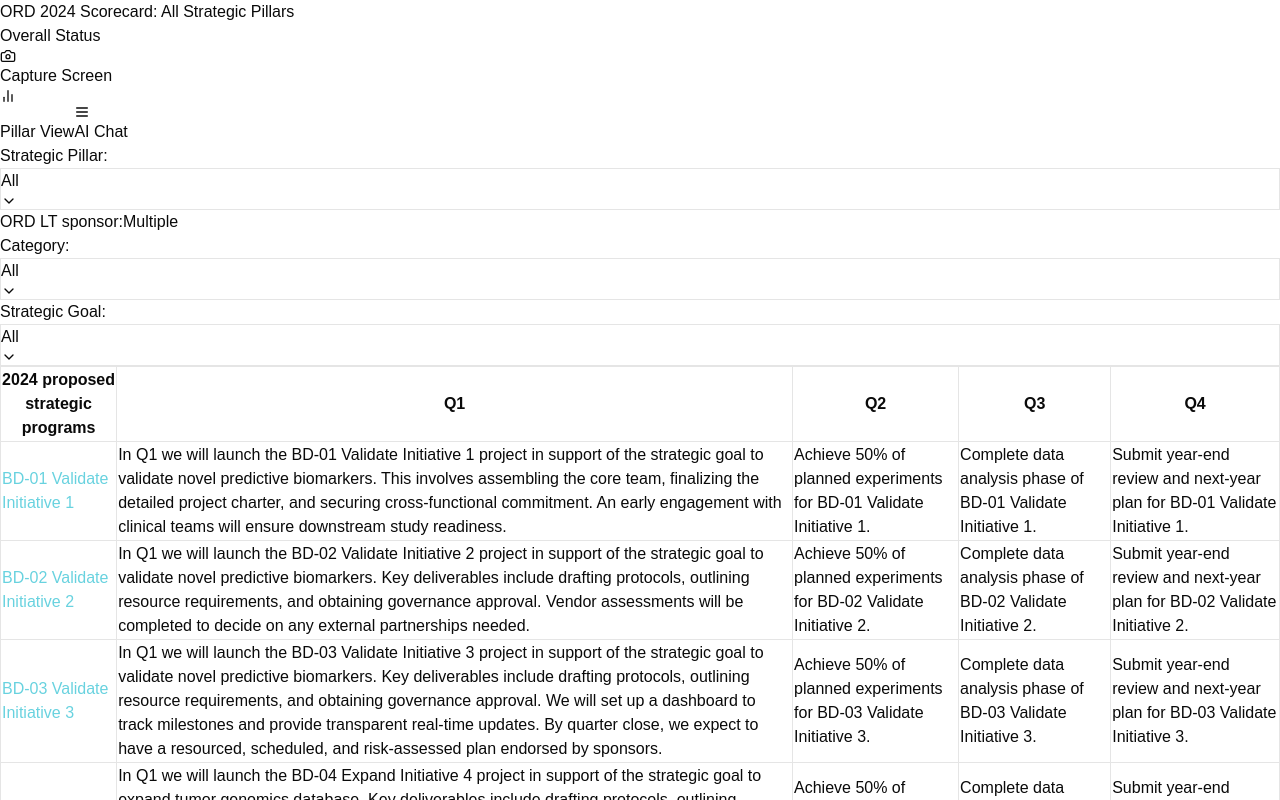
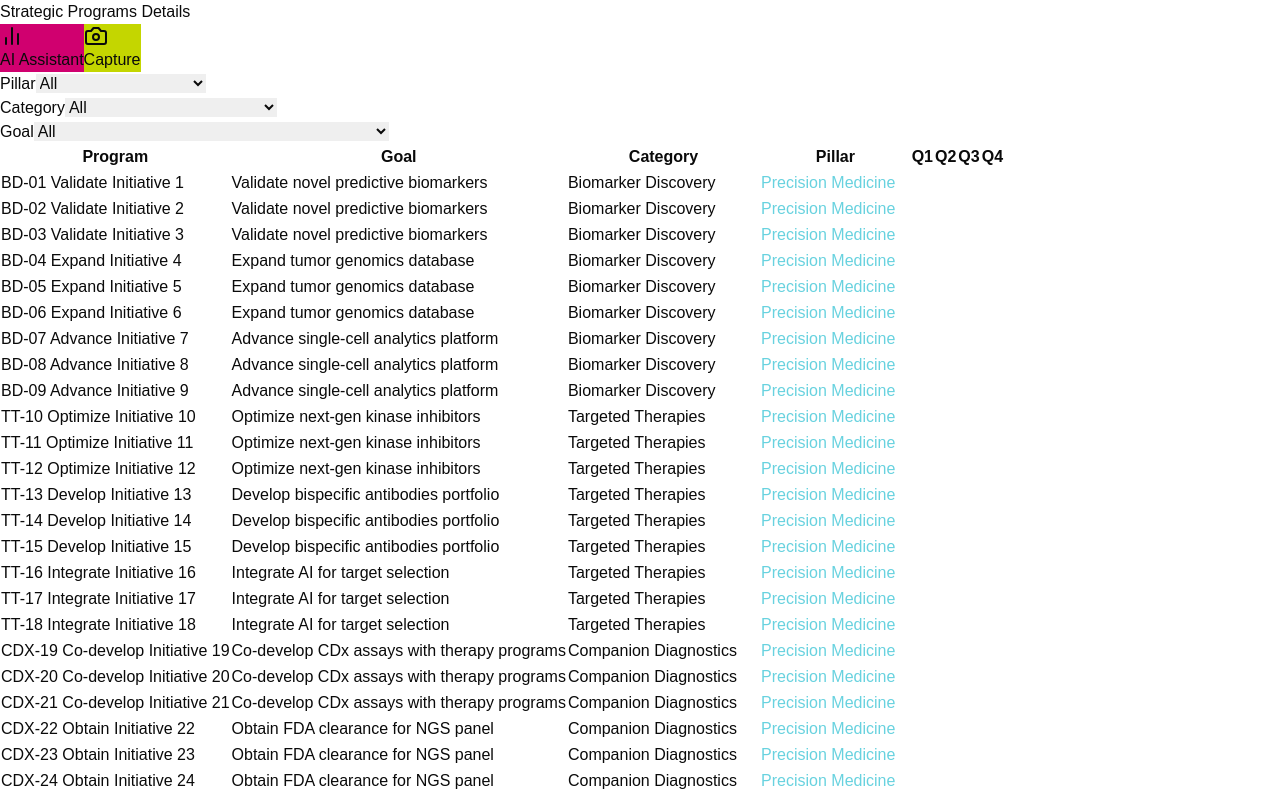
Before and after one commit to mikepica/Scorecard_app, a Next.js app: page /details in a window 1280 px wide. Shown: the top 800 px of the page. Built offline with nearby package versions, Linux system fonts and the light colour scheme.

Commit message:
more changes that didn't work

```diff
--- a/src/app/details/page.tsx
+++ b/src/app/details/page.tsx
@@ -10,6 +10,7 @@ import { AIChat } from "@/features/ai-chat/components/AIChat"
 import type { StrategicProgram, Pillar, Category, StrategicGoal, ScoreCardData } from "@/features/scorecard/types"
 import { Toast } from "@/shared/components/common/Toast"
 import { Dropdown } from "@/shared/components/ui/forms/Dropdown"
+import { StatusIndicator } from "@/features/scorecard/components/StatusIndicator"
 
 // Special value to represent "All" selection
 const ALL_VALUE = "all"
@@ -250,20 +251,19 @@ export default function DetailsPage() {
     const programs: Array<StrategicProgram & { goalText: string; categoryName: string; pillarName: string }> = []
 
     data.pillars.forEach((pillar) => {
-      // Skip if specific pillar selected and doesn't match
+      // Skip if specific pillar selected and this isn't it
       if (selectedPillar !== ALL_VALUE && pillar.id !== selectedPillar) return
 
       pillar.categories.forEach((category) => {
-        // Skip if specific category selected and doesn't match
+        // Skip if specific category selected and this isn't it
         if (selectedCategory !== ALL_VALUE && category.id !== selectedCategory) return
 
         category.goals.forEach((goal) => {
-          // Skip if specific goal selected and doesn't match
+          // Skip if specific goal selected and this isn't it
           if (selectedGoal !== ALL_VALUE && goal.id !== selectedGoal) return
 
-          // Add all programs from matching goals
-          if (goal.programs && goal.programs.length > 0) {
-            goal.programs.forEach((program) => {
+          // Add each program with its context
+          goal.programs?.forEach((program) => {
             programs.push({
               ...program,
               goalText: goal.text,
@@ -271,13 +271,12 @@ export default function DetailsPage() {
               pillarName: pillar.name,
             })
           })
-          }
         })
       })
     })
 
     return programs
-  }, [selectedPillar, selectedCategory, selectedGoal, data])
+  }, [data, selectedPillar, selectedCategory, selectedGoal])
 
   // Get sponsor information
   const sponsor = useMemo(() => {
@@ -358,45 +357,36 @@ export default function DetailsPage() {
   }
 
   const getPillarHeaderColor = (pillarName: string) => {
-    // If showing all pillars, use a neutral color
-    if (pillarName.toLowerCase().includes("all")) {
-      return "bg-gray-600"
-    }
-
     switch (pillarName.toLowerCase()) {
       case "science & innovation":
-        return "bg-cyan-500"
+        return "bg-pillar-gold/20 text-pillar-gold"
       case "growth & ta leadership":
-        return "bg-pink-600"
+        return "bg-pillar-magenta/20 text-pillar-magenta"
       case "people & sustainability":
-        return "bg-pillar-lime"
+        return "bg-pillar-lime/20 text-pillar-lime"
       case "precision medicine":
-        return "bg-pillar-light-blue"
+        return "bg-pillar-light-blue/20 text-pillar-light-blue"
       case "pipeline acceleration":
-        return "bg-pillar-magenta"
+        return "bg-pillar-magenta/20 text-pillar-magenta"
       case "patient engagement":
-        return "bg-pillar-lime"
+        return "bg-pillar-lime/20 text-pillar-lime"
       default:
-        return "bg-purple-800"
+        return "bg-gray-100 text-gray-700"
     }
   }
 
-  const getPillarTextColor = (pillarName: string) => {
-    switch (pillarName.toLowerCase()) {
-      case "science & innovation":
-        return "text-cyan-500"
-      case "growth & ta leadership":
-        return "text-pink-600"
-      case "people & sustainability":
-        return "text-pillar-lime"
-      case "precision medicine":
-        return "text-pillar-light-blue"
-      case "pipeline acceleration":
-        return "text-pillar-magenta"
-      case "patient engagement":
-        return "text-pillar-lime"
+  const getQuarterHeaderColor = (quarter: string) => {
+    switch (quarter) {
+      case "Q1":
+        return "bg-blue-50 text-blue-700"
+      case "Q2":
+        return "bg-green-50 text-green-700"
+      case "Q3":
+        return "bg-amber-50 text-amber-700"
+      case "Q4":
+        return "bg-purple-50 text-purple-700"
       default:
-        return "text-purple-800"
+        return "bg-gray-50 text-gray-700"
     }
   }
 
@@ -412,140 +402,115 @@ export default function DetailsPage() {
   }
 
   return (
-    <div className="min-h-screen flex flex-col">
-      <header className="bg-lime-400 py-2 px-4 flex justify-between items-center">
-        <h1 className="text-2xl font-bold">ORD 2024 Scorecard: {pillarName}</h1>
-        <div className="bg-red-600 text-white px-4 py-1">Overall Status</div>
-        <div className="flex items-center gap-2">
+    <div className="min-h-screen bg-gray-50">
+      {/* Header */}
+      <div className="bg-pillar-lime/20 border-b border-pillar-lime/30">
+        <div className="container mx-auto px-4 py-6">
+          <div className="flex items-center justify-between">
+            <h1 className="text-2xl font-bold text-gray-900">Strategic Programs Details</h1>
+            <div className="flex items-center gap-4">
+              <button
+                onClick={() => setIsChatOpen(true)}
+                className="inline-flex items-center px-4 py-2 bg-pillar-magenta text-white rounded-md hover:bg-pillar-magenta/90 transition-colors"
+              >
+                <BarChart2 className="w-5 h-5 mr-2" />
+                AI Assistant
+              </button>
               <button
                 onClick={captureScreen}
-            className="flex items-center gap-2 bg-green-600 hover:bg-green-700 text-white px-3 py-1 rounded-md transition-colors text-sm"
+                className="inline-flex items-center px-4 py-2 bg-pillar-lime text-gray-900 rounded-md hover:bg-pillar-lime/90 transition-colors"
               >
-            <Camera size={16} />
-            <span>Capture Screen</span>
-          </button>
-
-          <Link
-            href="/"
-            className="flex items-center gap-2 bg-purple-600 hover:bg-purple-700 text-white px-3 py-1 rounded-md transition-colors text-sm"
-          >
-            <BarChart2 size={16} />
-            <span>Pillar View</span>
-          </Link>
-
-          <button
-            onClick={() => setIsChatOpen(!isChatOpen)}
-            className="flex items-center gap-2 bg-purple-600 hover:bg-purple-700 text-white px-3 py-1 rounded-md transition-colors text-sm"
-          >
-            <Menu size={16} />
-            <span>AI Chat</span>
+                <Camera className="w-5 h-5 mr-2" />
+                Capture
               </button>
             </div>
+          </div>
+        </div>
+      </div>
 
-        <AIChat isOpen={isChatOpen} onClose={() => setIsChatOpen(false)} />
-      </header>
-
-      {/* Filter section */}
-      <div className="bg-lime-100 py-3 px-4">
-        <div className="flex items-center mb-3">
-          <div className="flex-1">
-            <Dropdown
+      {/* Filters */}
+      <div className="container mx-auto px-4 py-6">
+        <div className="bg-white rounded-lg shadow-sm p-4 mb-6">
+          <div className="grid grid-cols-1 md:grid-cols-3 gap-4">
+            <FilterDropdown
+              label="Pillar"
               options={pillarOptions}
               value={selectedPillar}
               onChange={handlePillarChange}
-              label="Strategic Pillar:"
-              placeholder="Select a pillar..."
-              labelWidth="w-36"
             />
-          </div>
-          <div className="ml-4 flex items-center">
-            <span className="font-medium text-lg mr-2">ORD LT sponsor:</span>
-            <span>{sponsor}</span>
-          </div>
-        </div>
-
-        <div className="mb-3">
-          <Dropdown
+            <FilterDropdown
+              label="Category"
               options={categoryOptions}
               value={selectedCategory}
               onChange={handleCategoryChange}
-            label="Category:"
-            placeholder="Select a category..."
-            labelWidth="w-36"
             />
-        </div>
-
-        <div>
-          <Dropdown
+            <FilterDropdown
+              label="Goal"
               options={goalOptions}
               value={selectedGoal}
               onChange={handleGoalChange}
-            label="Strategic Goal:"
-            placeholder="Select a goal..."
-            labelWidth="w-36"
             />
           </div>
         </div>
 
-      {/* Table section - make it fill the remaining space */}
-      <div className="flex-1 p-4 overflow-auto">
-        <table className="w-full border-collapse">
+        {/* Table */}
+        <div className="bg-white rounded-lg shadow-sm overflow-hidden">
+          <div className="overflow-x-auto">
+            <table className="w-full">
               <thead>
-            <tr>
-              <th className={`border border-gray-300 ${getPillarHeaderColor(pillarName)} text-white p-3 text-left w-1/5 text-base`}>
-                2024 proposed strategic programs
-              </th>
-              <th className="border border-gray-300 bg-green-500 text-white p-3 text-center w-1/5 text-base">Q1</th>
-              <th className="border border-gray-300 bg-green-500 text-white p-3 text-center w-1/5 text-base">Q2</th>
-              <th className="border border-gray-300 bg-yellow-500 text-white p-3 text-center w-1/5 text-base">Q3</th>
-              <th className="border border-gray-300 bg-red-500 text-white p-3 text-center w-1/5 text-base">Q4</th>
+                <tr className="bg-gray-50">
+                  <th className="px-6 py-4 text-left text-sm font-semibold text-gray-900">Program</th>
+                  <th className="px-6 py-4 text-left text-sm font-semibold text-gray-900">Goal</th>
+                  <th className="px-6 py-4 text-left text-sm font-semibold text-gray-900">Category</th>
+                  <th className="px-6 py-4 text-left text-sm font-semibold text-gray-900">Pillar</th>
+                  <th className={`px-6 py-4 text-center text-sm font-semibold ${getQuarterHeaderColor("Q1")}`}>Q1</th>
+                  <th className={`px-6 py-4 text-center text-sm font-semibold ${getQuarterHeaderColor("Q2")}`}>Q2</th>
+                  <th className={`px-6 py-4 text-center text-sm font-semibold ${getQuarterHeaderColor("Q3")}`}>Q3</th>
+                  <th className={`px-6 py-4 text-center text-sm font-semibold ${getQuarterHeaderColor("Q4")}`}>Q4</th>
                 </tr>
               </thead>
-          <tbody>
-            {filteredPrograms.length > 0 ? (
-              filteredPrograms.map((program) => (
-                <tr key={program.id}>
-                  <td className="border border-gray-300 p-3">
-                    <div className={`${getPillarTextColor(program.pillarName)} font-medium text-base`}>{program.text}</div>
+              <tbody className="divide-y divide-gray-200">
+                {filteredPrograms.map((program) => (
+                  <tr key={program.id} className="hover:bg-gray-50">
+                    <td className="px-6 py-4 text-sm text-gray-900">{program.text}</td>
+                    <td className="px-6 py-4 text-sm text-gray-900">{program.goalText}</td>
+                    <td className="px-6 py-4 text-sm text-gray-900">{program.categoryName}</td>
+                    <td className="px-6 py-4">
+                      <span className={`inline-flex items-center px-2.5 py-0.5 rounded-full text-xs font-medium ${getPillarHeaderColor(program.pillarName)}`}>
+                        {program.pillarName}
+                      </span>
                     </td>
-                  <td className="border border-gray-300 p-3">
-                    <div className="mb-2 text-base">
-                      {program.q1Objective || "On target against year-to-date number"}
-                    </div>
-                    <StatusCircle status={program.q1Status || "on-track"} />
+                    <td className="px-6 py-4 text-center">
+                      <StatusIndicator status={program.q1Status || "on-track"} />
                     </td>
-                  <td className="border border-gray-300 p-3">
-                    <div className="mb-2 text-base">
-                      {program.q2Objective || "On target against year-to-date number"}
-                    </div>
-                    <StatusCircle status={program.q2Status || "on-track"} />
+                    <td className="px-6 py-4 text-center">
+                      <StatusIndicator status={program.q2Status || "on-track"} />
                     </td>
-                  <td className="border border-gray-300 p-3">
-                    <div className="mb-2 text-base">
-                      {program.q3Objective || "On target against year-to-date number"}
-                    </div>
-                    <StatusCircle status={program.q3Status || "on-track"} />
+                    <td className="px-6 py-4 text-center">
+                      <StatusIndicator status={program.q3Status || "on-track"} />
                     </td>
-                  <td className="border border-gray-300 p-3">
-                    <div className="mb-2 text-base">
-                      {program.q4Objective || "On target against year-to-date number"}
-                    </div>
-                    <StatusCircle status={program.q4Status || "on-track"} />
+                    <td className="px-6 py-4 text-center">
+                      <StatusIndicator status={program.q4Status || "on-track"} />
                     </td>
                   </tr>
-              ))
-            ) : (
-              <tr>
-                <td colSpan={5} className="border border-gray-300 p-4 text-center text-gray-500 text-base">
-                  No programs found with the current filter settings.
-                </td>
-              </tr>
-            )}
+                ))}
               </tbody>
             </table>
           </div>
-      {/* Toast notification */}
-      {toast && <Toast message={toast.message} type={toast.type} onClose={() => setToast(null)} />}
+        </div>
+      </div>
+
+      {/* AI Chat Modal */}
+      {isChatOpen && <AIChat isOpen={isChatOpen} onClose={() => setIsChatOpen(false)} />}
+
+      {/* Toast Notifications */}
+      {toast && (
+        <Toast
+          message={toast.message}
+          type={toast.type}
+          onClose={() => setToast(null)}
+        />
+      )}
     </div>
   )
 }
--- a/src/shared/lib/utils.ts
+++ b/src/shared/lib/utils.ts
@@ -1,6 +1,6 @@
-import { type ClassValue, clsx } from 'clsx'
-import { twMerge } from 'tailwind-merge'
+import { type ClassValue, clsx } from "clsx";
+import { twMerge } from "tailwind-merge";
 
 export function cn(...inputs: ClassValue[]) {
-  return twMerge(clsx(inputs))
+  return twMerge(clsx(inputs));
 }
```
Also changed, not shown: src/app/page.tsx (+35 -24 lines), src/features/scorecard/components/PillarCard.tsx (+125 -13 lines), src/features/scorecard/components/PillarIcon.tsx (+23 -83 lines), src/shared/components/status-indicator.tsx (added, +36 -0 lines). Lines whose indentation alone changed are shown as unchanged.
